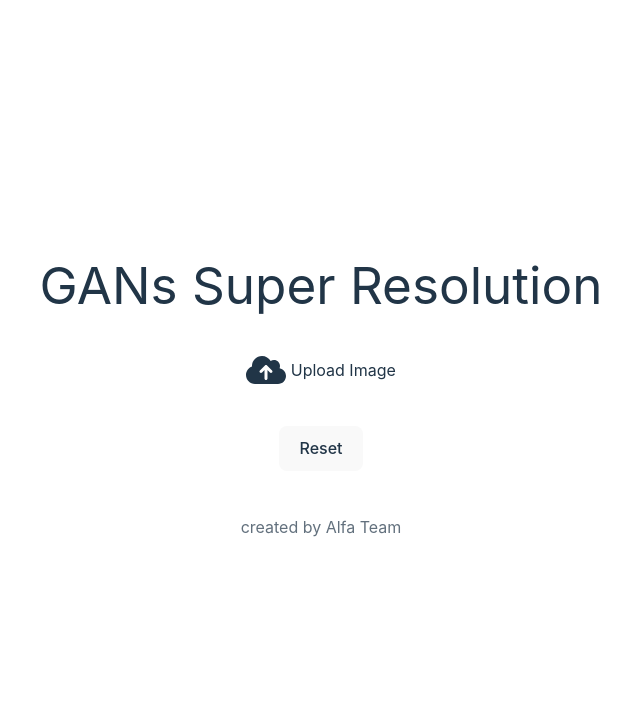
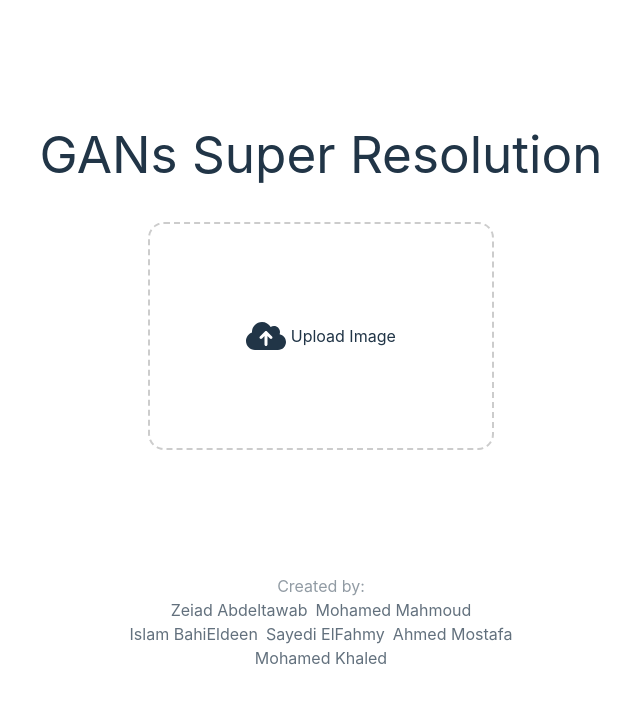
Before and after one commit to zeiadsalhin/GANs-model, a React (Vite) app: page / in a window 1280 px wide. Shown: the top 704 px of the page, without its empty margins (319-959 px from the left). Built offline with nearby package versions, Linux system fonts and the light colour scheme.

Commit message:
added model path

```diff
--- a/src/App.jsx
+++ b/src/App.jsx
@@ -1,5 +1,14 @@
 import ClientComponent from './components/modelCall';
 
+// Project Members
+const members = [
+  'Zeiad Abdeltawab',
+  'Mohamed Mahmoud',
+  'Islam BahiEldeen',
+  'Sayedi ElFahmy',
+  'Ahmed Mostafa',
+  'Mohamed Khaled'
+]
 function App() {
 
   return (
@@ -8,8 +17,13 @@ function App() {
         <div className="main">
         <ClientComponent />
 
-        <div className="info flex justify-center p-1">
-          <p className='opacity-70'>created by Alfa Team</p>
+        <div className="info mt-20 flex flex-col mx-auto text-center max-w-[28rem] justify-center p-1 opacity-70">
+          <p className='opacity-70'>Created by:</p>
+          <menu className='px-2 flex flex-wrap justify-center'>
+            {members.map((member, i)=>(
+              <li key={i} className='mx-1'>{member}</li>
+            ))}
+          </menu>
         </div>
 
         </div>
--- a/src/components/modelCall.jsx
+++ b/src/components/modelCall.jsx
@@ -51,6 +51,25 @@ export default function ClientComponent() {
         event.target.value = null; // allow the same image to upload
     };
 
+    // handle drag and drop area
+    const handleDrop = (e) => {
+        e.preventDefault();
+        const file = e.dataTransfer.files[0];
+        if (file) {
+            const reader = new FileReader();
+            reader.onloadend = () => {
+                setPreview(reader.result);
+                setImage(file); // set image
+            }
+            reader.readAsDataURL(file);
+        }
+    };
+
+    const handleDragOver = (e) => {
+        e.preventDefault();
+    };
+
+    // handle result error
     if (error) {
         return <div>Error: {error.message}</div>;
     }
@@ -63,10 +82,26 @@ export default function ClientComponent() {
 
         <div className="input mx-auto flex flex-col justify-center p-5">
 
-        <label htmlFor="file-upload" className="custom-file-upload">
-            <FontAwesomeIcon icon={faCloudUploadAlt} size='2xl' /> Upload Image
+        {/*drag or upload image*/}
+        <div
+            className="upload-area"
+            onClick={()=>{document.getElementById('file-upload').click()}}
+            onDrop={handleDrop}
+            onDragOver={handleDragOver}
+            style={{
+            border: '2px dashed #ccc',
+            borderRadius: '1rem',
+            padding: '6rem',
+            textAlign: 'center',
+            cursor: 'pointer'
+            }}
+        >
+        <label className="custom-file-upload cursor-pointer">
+            <FontAwesomeIcon icon={faCloudUploadAlt} size='2xl' /> {preview ? 'Change' : 'Upload'} Image
         </label>
         <input id="file-upload" type="file" accept="image/*" onChange={handleFileChange} style={{ display: 'none' }} />
+        </div>
+
 
         {preview &&
         <div className="">
@@ -78,14 +113,17 @@ export default function ClientComponent() {
         </div>
 
       {returnedImage &&
+      <>
       <div className="result p-5">
       <h2 className='text-2xl p-3'>Result</h2>
        <img src={returnedImage} className='mx-auto m-5' alt="Returned" width={400} />
-      </div>}
+      </div>
 
       <div className="reset p-5">
       <button onClick={()=>{setImage(null); setPreview(null); setReturnedImage(null);}}>Reset</button>
       </div>
+      </>
+    }
 
     </div>
         </div>
```
